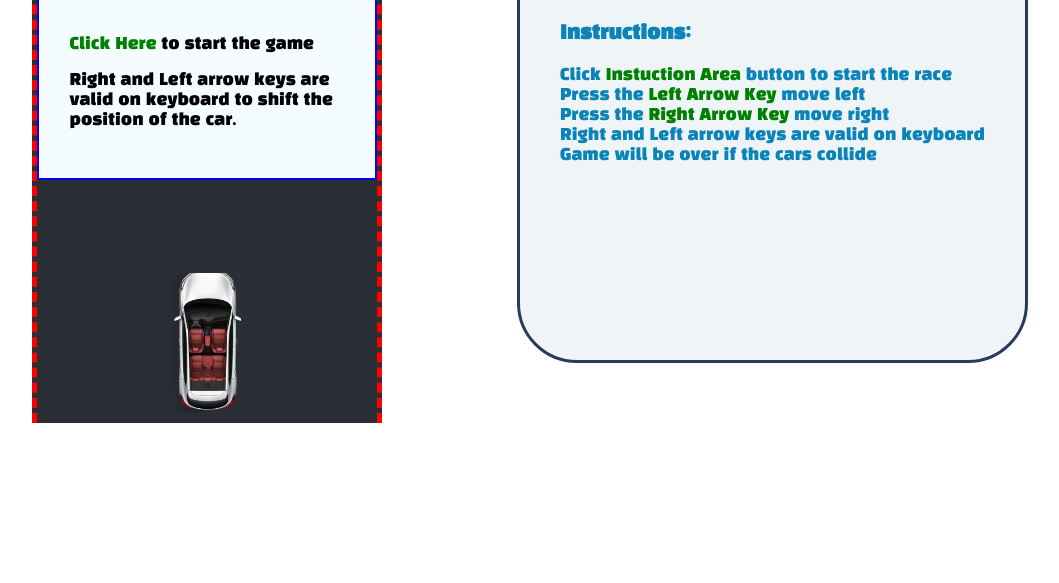
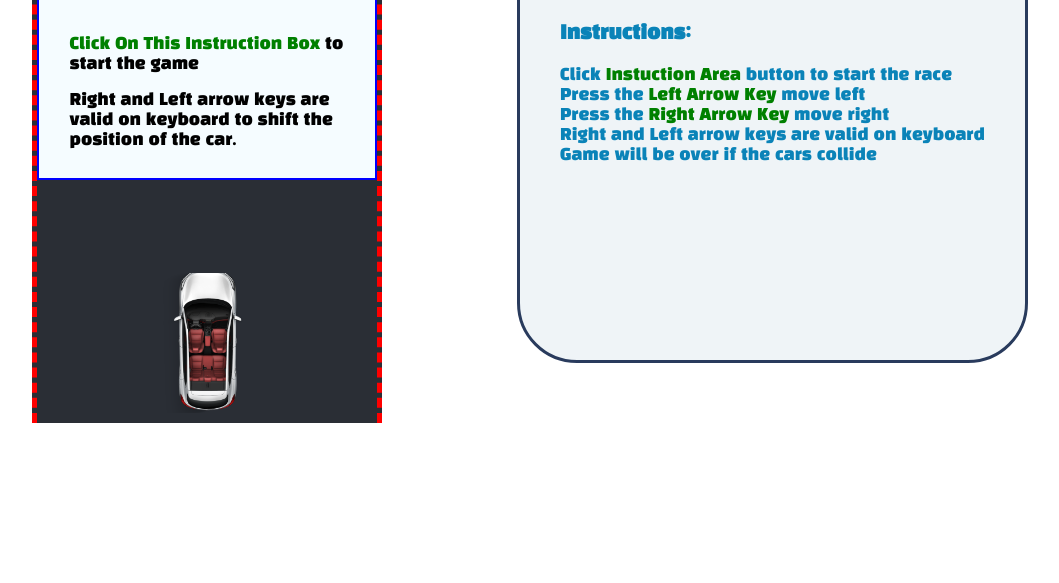
Before and after one commit to ReezaMaharjan5/Leapfrog_A11_CarLaneGame, a plain HTML site: page index.html in a window 1280 px wide. Shown: the part 217-800 px from the top of the page, without its empty margins (102-1161 px from the left). Drawn offline with Linux system fonts and the light colour scheme.

Commit message:
updating

```diff
--- a/index.html
+++ b/index.html
@@ -30,7 +30,7 @@
         </div>
 
         <div class = "startSection">
-            <p><span class="green">Click Here </span>to start the game</p>
+            <p><span class="green">Click On This Instruction Box </span>to start the game</p>
             <p>Right and Left arrow keys are valid on keyboard to shift the position of the car.</p>
         </div>
 
```
